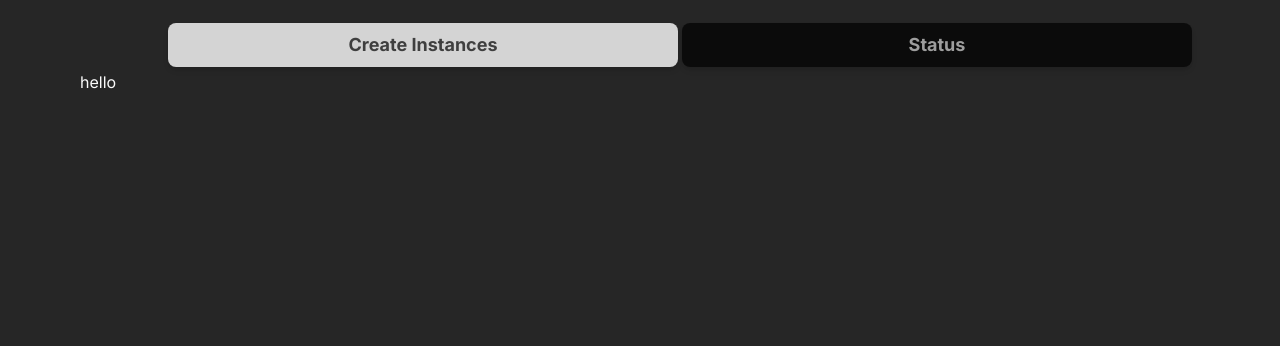
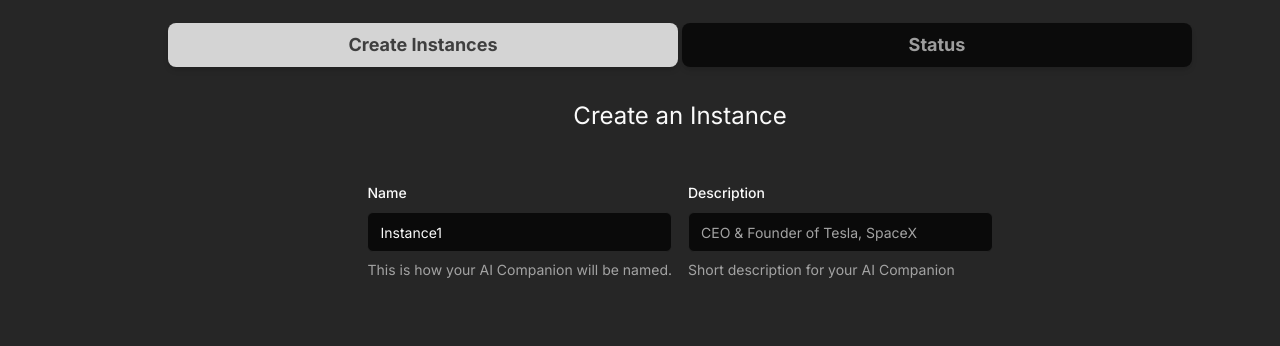
Before and after one commit to BibhabenduMukherjee/aisaas, a Next.js app: page /compute in a window 1280 px wide. Shown: the part 373-719 px from the top of the page. Built offline with nearby package versions, Linux system fonts and the light colour scheme; no server answers.

Commit message:
some schema update #1

```diff
--- /dev/null
+++ b/Schema/ComputeIns.ts
@@ -0,0 +1,10 @@
+import * as z from "zod";
+export const ComputeInsSchema = z.object({
+    name: z.string().min(1, {
+      message: "Name is required.",
+    }),
+    description: z.string().min(1, {
+      message: "Description is required.",
+    }),
+
+  });
--- /dev/null
+++ b/components/compute/CreateComputeForm.tsx
@@ -0,0 +1,73 @@
+import React from 'react'
+import { Form, FormControl, FormDescription, FormField, FormItem, FormLabel, FormMessage } from '../ui/form'
+import { useForm } from 'react-hook-form'
+import * as z from "zod"
+import { ComputeInsSchema } from '@/Schema/ComputeIns'
+import { zodResolver } from '@hookform/resolvers/zod'
+import { Input } from '@/components/ui/input'
+
+
+
+
+function CreateComputeForm() {
+ const form = useForm<z.infer<typeof ComputeInsSchema>>(
+    {
+        resolver:zodResolver(ComputeInsSchema),
+        defaultValues: {
+            name : "Instance1",
+            description : ""
+        }
+    }
+ )
+
+
+ const isLoading = form.formState.isSubmitting;
+
+ const onSubmit = async (values: z.infer<typeof ComputeInsSchema>) => {
+
+ };
+  return (
+    <div className=" flex flex-col mx-auto ">
+        <p className="mb-[10px] text-2xl mt-[30px] text-center ">Create an Instance</p>
+       <Form {...form}>
+         <form onSubmit =  {form.handleSubmit(onSubmit)}></form>
+              <div className = " p-4 mt-[22px]  grid grid-cols-1 md:grid-cols-2 gap-4">
+              <FormField
+              name="name"
+              control={form.control}
+              render={({ field }) => (
+                <FormItem className="col-span-1 md:col-span-1  ">
+                  <FormLabel>Name</FormLabel>
+                  <FormControl>
+                    <Input disabled={isLoading} placeholder="Elon Musk" {...field} />
+                  </FormControl>
+                  <FormDescription>
+                    This is how your AI Companion will be named.
+                  </FormDescription>
+                  <FormMessage />
+                </FormItem>
+              )}
+            />
+             <FormField
+              name="description"
+              control={form.control}
+              render={({ field }) => (
+                <FormItem>
+                  <FormLabel>Description</FormLabel>
+                  <FormControl>
+                    <Input disabled={isLoading} autoComplete='off'  placeholder="CEO & Founder of Tesla, SpaceX" {...field} />
+                  </FormControl>
+                  <FormDescription>
+                    Short description for your AI Companion
+                  </FormDescription>
+                  <FormMessage />
+                </FormItem>
+              )}
+            />
+            </div>
+       </Form>
+    </div>
+  )
+}
+
+export default CreateComputeForm
--- a/components/compute/P1.tsx
+++ /dev/null
@@ -1,9 +0,0 @@
-import React from 'react'
-
-function P1() {
-  return (
-    <div>P1</div>
-  )
-}
-
-export default P1
--- a/components/compute/TabsSection.tsx
+++ b/components/compute/TabsSection.tsx
@@ -4,6 +4,7 @@ import React from "react";
 import { ButtonGroup, Button } from "@material-tailwind/react";
 import { useCreateCompute, useStatusCompute } from "@/hooks/use-compute";
 import { cn } from "@/lib/utils";
+import CreateComputeForm from "./CreateComputeForm";
 
 function TabsSection() {
     const CreateCompute = useCreateCompute()
@@ -25,15 +26,17 @@ function TabsSection() {
   return (
     <div>
       <ButtonGroup className="h-[50px] max-w-5xl mx-auto  grid grid-cols-2 gap-1 items-center "  >
-        <Button onClick={handleComputeState}  className= {cn("text-black   dark:text-white/60  dark:bg-black/70 p-2 text-lg", CreateCompute.isOpenCreate && " dark:bg-white/80 bg-black/80 text-white/80  dark:text-black/70 " )} >Create Instances</Button>
-        <Button onClick={handleStatusState}   className= {cn("dark:bg-black/70    text-black  dark:text-white/60 p-2 text-lg" ,StatusCompute.isOpenStatus&& " dark:bg-white/80  bg-black/80 text-white/80   dark:text-black/70 " )} >Status</Button>
+        <Button onClick={handleComputeState}
+         className= {cn("text-black   dark:text-white/60  dark:bg-black/70 p-2 text-lg", CreateCompute.isOpenCreate && " dark:bg-white/80 bg-black/80 text-white/80  dark:text-black/70 " )} >Create Instances</Button>
+        <Button onClick={handleStatusState}
+        className= {cn("dark:bg-black/70    text-black  dark:text-white/60 p-2 text-lg" ,StatusCompute.isOpenStatus&& " dark:bg-white/80  bg-black/80 text-white/80   dark:text-black/70 " )} >Status</Button>
 
       </ButtonGroup>
 
       <div className = "flex flex-col">
 
       {CreateCompute.isOpenCreate && <>
-       hello
+         <CreateComputeForm/>
       </>}
 
       {StatusCompute.isOpenStatus && <>
```
